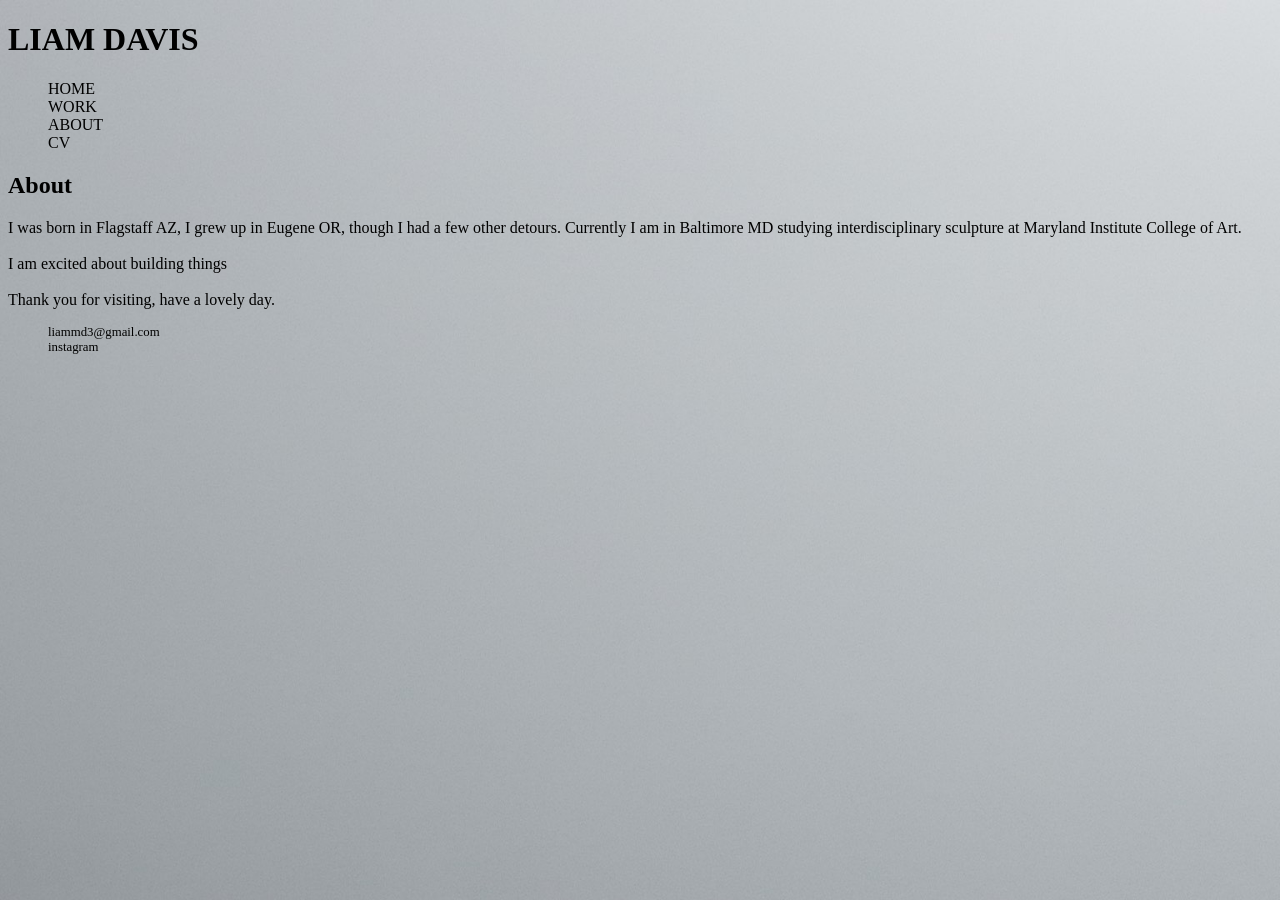
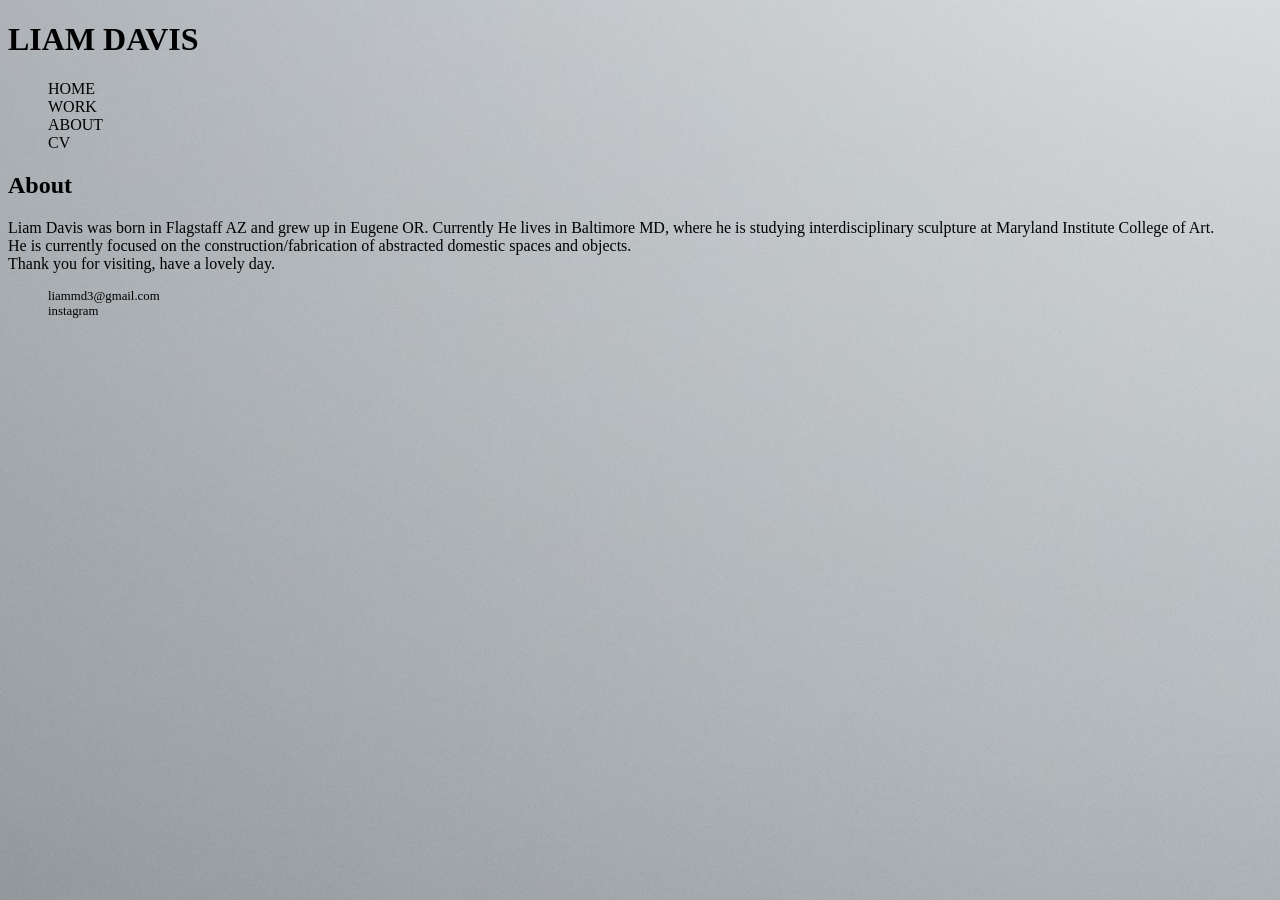
Before and after one commit to liammdavis/liammdavis.github.io, a Jekyll site: the page built from about/index.html, in a window 1280 px wide. Built offline with Jekyll 4.4.1, drawn with Linux system fonts in a browser that asks for light colours.

Commit message:
Update index.html

```diff
--- a/about/index.html
+++ b/about/index.html
@@ -5,11 +5,11 @@ title: ABOUT LIAM
 
 		<div>
 			<h2>About</h2>
-			<p class="body">I was born in Flagstaff AZ, I grew up in Eugene OR, though I had a few other detours.
-			   Currently I am in Baltimore MD studying interdisciplinary sculpture at Maryland Institute College of Art.
-		          <br></br>
-			I am excited about building things
-			  <br></br>
+			<p class="body">Liam Davis was born in Flagstaff AZ and grew up in Eugene OR. Currently He lives in Baltimore MD,
+				where he is studying interdisciplinary sculpture at Maryland Institute College of Art.
+		          <br>
+			He is currently focused on the construction/fabrication of abstracted domestic spaces and objects.
+			  <br>
 			Thank you for visiting, have a lovely day.</p>
 
 
```
